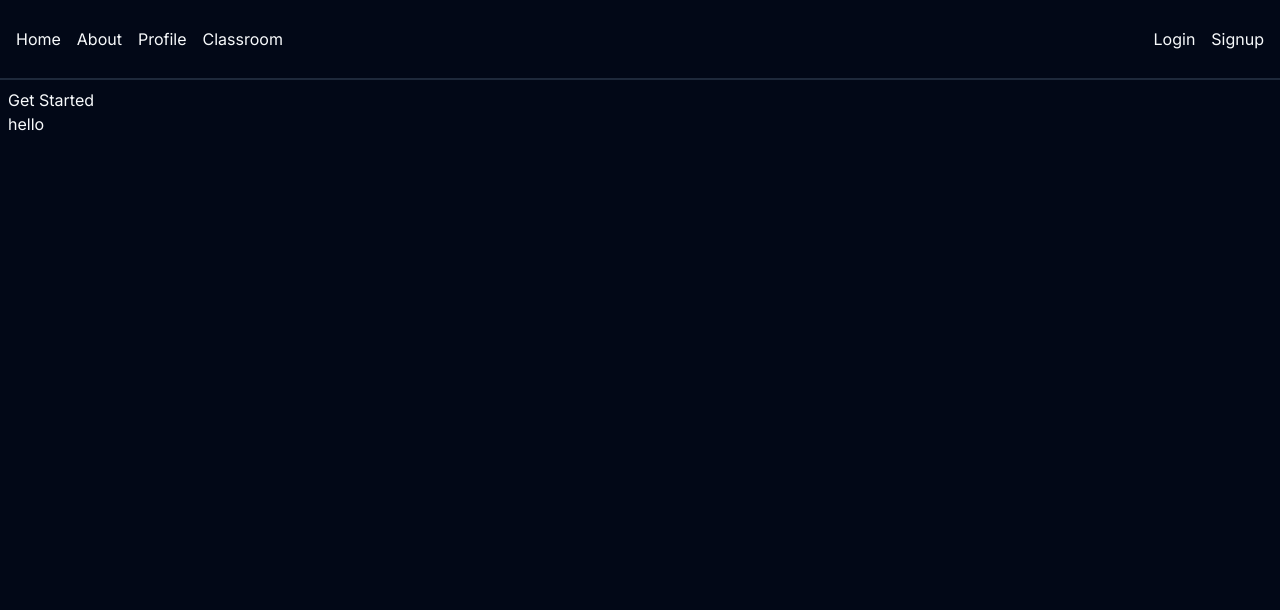
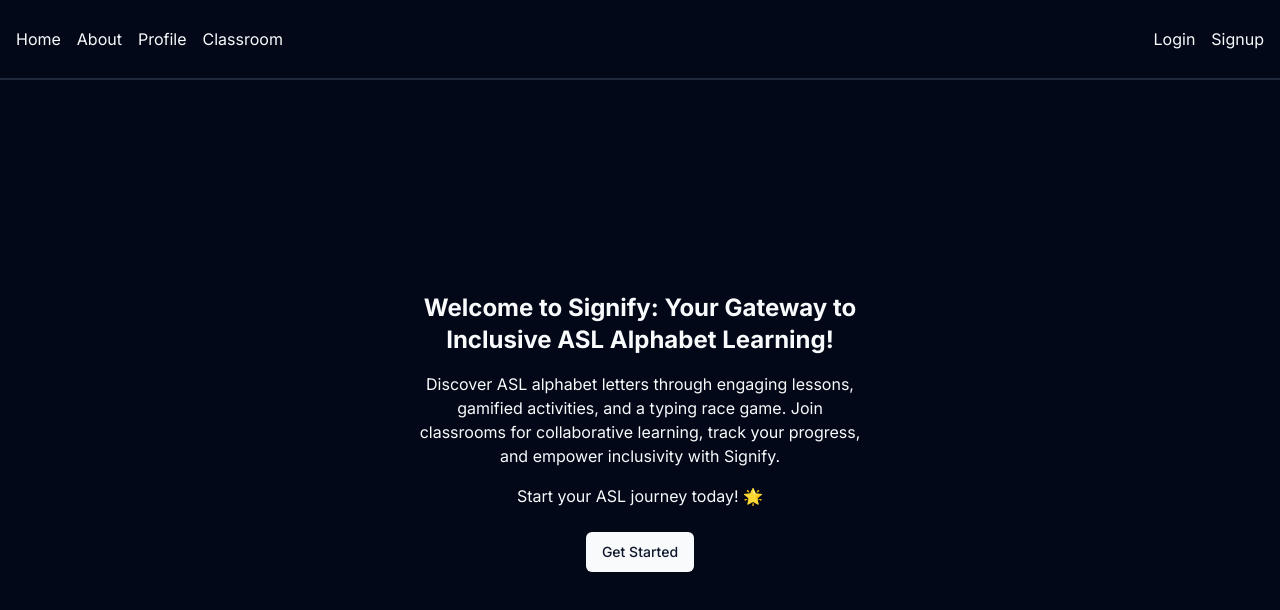
Before and after one commit to ClydeTeia/GSOLVE-2024-4BG, a Next.js app: page / in a window 1280 px wide. Shown: the top 610 px of the page. Built offline with nearby package versions, Linux system fonts and the light colour scheme; no server answers.

Commit message:
added homepage

```diff
--- a/src/app/page.tsx
+++ b/src/app/page.tsx
@@ -1,8 +1,5 @@
-import Image from "next/image";
-import { createData, readData, updateData, deleteData } from "@/firebase/crud";
-import { auth } from '@/firebase/config';
-import { onAuthStateChanged } from "firebase/auth";
-import { UserAuth } from './context/firebaseContext';
+import { Button } from "@/components/ui/button";
+import Link from "next/link";
 
 export default function Home() {
   // CRUD TESTS
@@ -22,10 +19,18 @@ export default function Home() {
   // const router = useRouter();
 
   return (
-    <main className="p-2">
-      <h1>Get Started</h1>
-      <div>hello</div>
-      <div></div>
+    <main className="flex items-center justify-center h-screen -mt-12 p-2">
+      <div className="mx-auto text-center max-w-md">
+        <h2 className="text-2xl font-bold mb-4">Welcome to Signify: Your Gateway to Inclusive ASL Alphabet Learning!</h2>
+        <p className="mb-4">Discover ASL alphabet letters through engaging lessons, gamified activities, and a typing race game. Join classrooms for collaborative learning, track your progress, and empower inclusivity with Signify.</p>
+        <p className="mt-4">Start your ASL journey today! 🌟</p>
+        <br />
+        <Link href="/gesture">
+          <Button>
+            Get Started
+          </Button>
+        </Link>
+      </div>
     </main>
   );
 }
```
